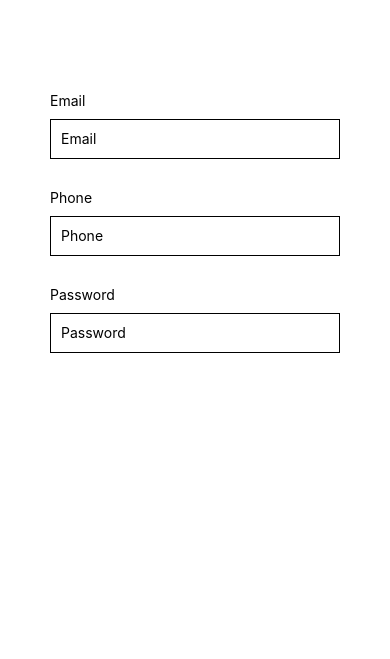
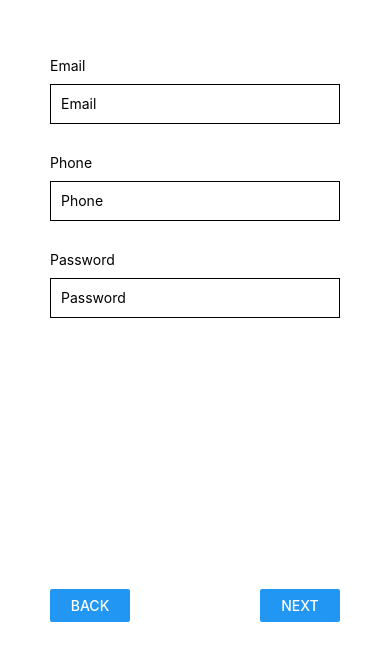
Before and after one commit to DevanTurtle7/WUPHF-Weather, a React Native app: screen /SignUpPage in a window 390 px wide. Shown: the part 185-844 px from the top of the page. Built offline with nearby package versions, Linux system fonts and the light colour scheme.

Commit message:
updated sign up page

```diff
--- a/pages/SignUpPage.jsx
+++ b/pages/SignUpPage.jsx
@@ -1,6 +1,6 @@
-import { StyleSheet, Text, View, TextInput } from 'react-native';
+import { StyleSheet, Text, View, TextInput, Button } from 'react-native';
 
-function SignUpPage() {
+function LoginPage() {
     return (
         <View style={styles.background}>
             <View style={styles.container}>
@@ -8,20 +8,32 @@ function SignUpPage() {
                 <TextInput
                     style={styles.input}
                     textContentType='emailAddress'
-                    placeholder='Email'/>
+                    placeholder='Email' />
 
                 <Text>Phone</Text>
                 <TextInput
                     style={styles.input}
                     textContentType='telephoneNumber'
-                    placeholder='Phone'/>
+                    placeholder='Phone' />
 
                 <Text>Password</Text>
                 <TextInput
                     style={styles.input}
                     secureTextEntry
                     textContentType='password'
-                    placeholder='Password'/>
+                    placeholder='Password' />
+            </View>
+
+            <View style={styles.footer}>
+                <View style={styles.footerRow}>
+                    <View style={styles.button}>
+                        <Button title="Back" />
+                    </View>
+
+                    <View style={styles.button}>
+                        <Button title="Next" />
+                    </View>
+                </View>
             </View>
         </View>
     )
@@ -34,9 +46,8 @@ const styles = StyleSheet.create({
     },
     container: {
         flex: 1,
-        backgroundColor: '#fff',
         justifyContent: 'center',
-        margin: 50
+        marginHorizontal: 50
     },
     input: {
         height: 40,
@@ -45,6 +56,18 @@ const styles = StyleSheet.create({
         marginTop: 10,
         marginBottom: 30,
     },
+    footer: {
+        height: 70,
+    },
+    footerRow: {
+        flex: 1,
+        justifyContent: 'space-between',
+        flexDirection: 'row',
+        marginHorizontal: 50,
+    },
+    button: {
+        width: 80
+    }
 });
 
-export default SignUpPage
+export default LoginPage
```
